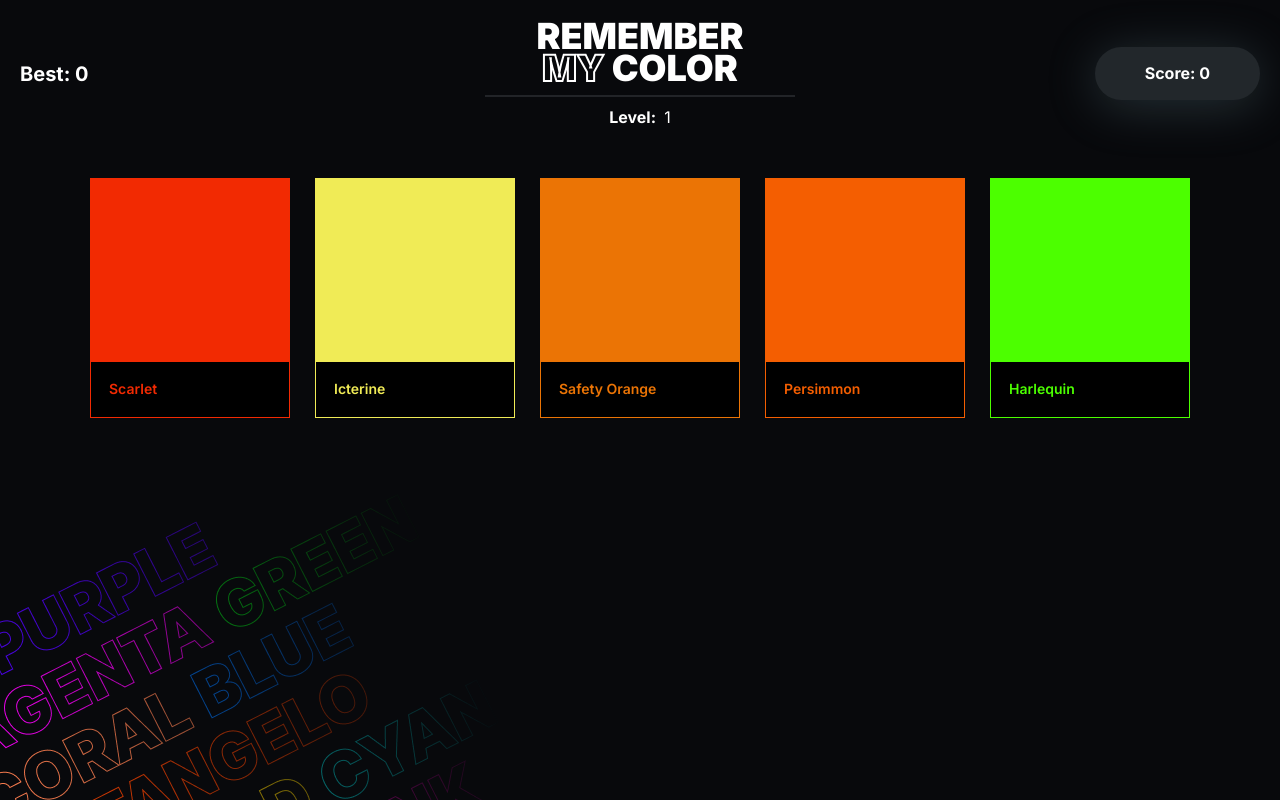
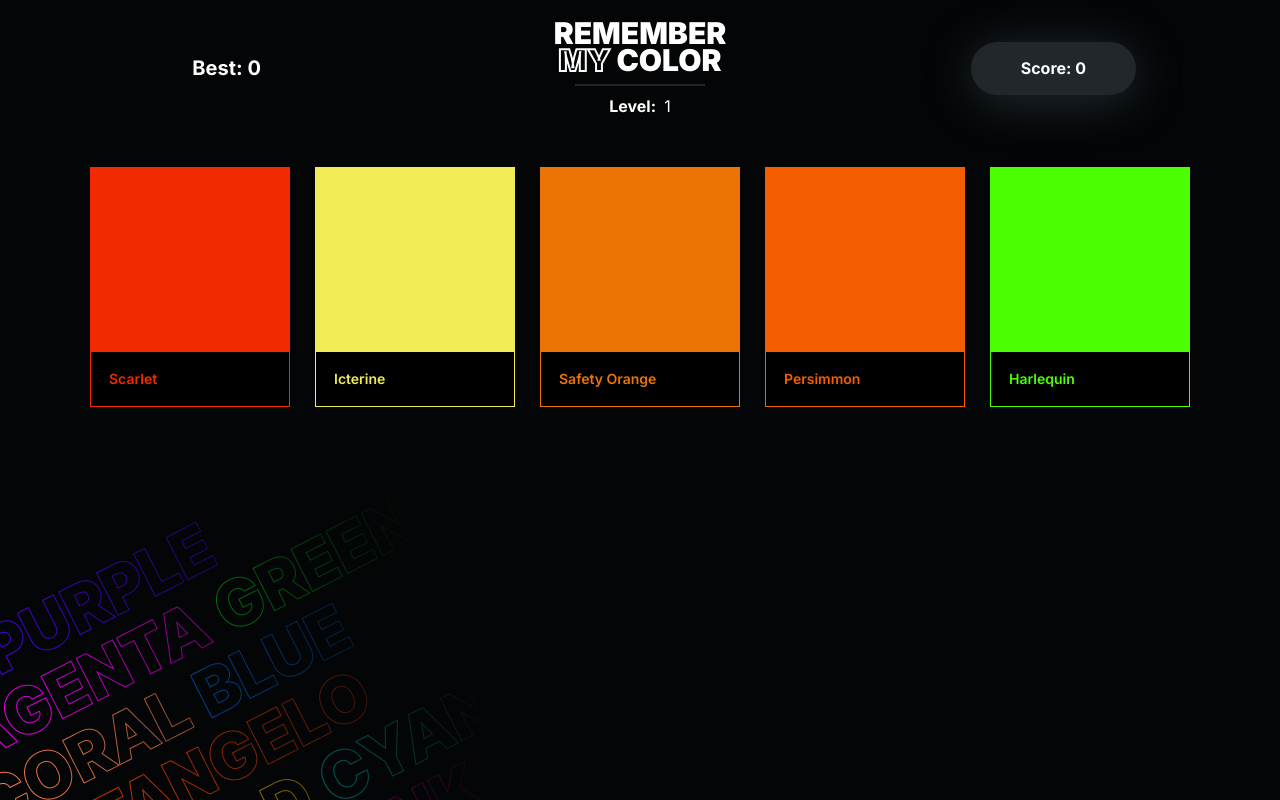
Before and after one commit to DarkWool/memory-game, a React (Vite) app: page / in a window 1280 px wide. Both pictures are taken after a click on the button "PLAY". Built offline with nearby package versions, Linux system fonts and the light colour scheme.

Commit message:
Update styles

```diff
--- a/src/index.css
+++ b/src/index.css
@@ -13,7 +13,8 @@
 }
 
 :root {
-  --accent-color: hsl(320, 78%, 52%);
+  --accent-color: hsl(320, 100%, 57%);
+  --background-color: hsl(225, 18%, 2%);
 }
 
 html {
@@ -22,6 +23,7 @@ html {
 }
 
 body {
+  position: relative;
   height: 100%;
   font-family: Inter, sans-serif;
   font-size: 1.6rem;
@@ -31,7 +33,7 @@ body {
   -moz-osx-font-smoothing: grayscale;
   -webkit-text-size-adjust: 100%;
   color: white;
-  background-color: hsl(225, 18%, 4%);
+  background-color: var(--background-color);
 }
 
 /* responsive images/videos */
@@ -79,6 +81,7 @@ p + p {
   position: absolute;
   bottom: 0;
   left: 0;
+  z-index: -1;
 }
 
 /* -------- Menu Screen -------- */
@@ -176,16 +179,12 @@ p + p {
   display: grid;
   grid-template-columns: repeat(3, 1fr);
   align-items: center;
-  justify-content: center;
+  justify-items: center;
   margin-bottom: 50px;
 }
 
 .game_header-middle {
   text-align: center;
-}
-
-.game_header-right {
-  justify-self: right;
 }
 
 .game_header-best {
@@ -194,7 +193,7 @@ p + p {
 }
 
 .game_header-title {
-  font-size: 3.6rem;
+  font-size: 3rem;
   font-weight: 900;
   text-transform: uppercase;
   line-height: 0.9;
@@ -251,10 +250,10 @@ p + p {
   max-width: 60ch;
   padding: 60px 45px;
   font-size: 1.4rem;
-  border: 1px solid hsl(188, 7%, 22%);
+  border: 1px solid hsl(222, 8%, 26%);
   border-radius: 15px;
   backdrop-filter: blur(40px);
-  background-color: hsla(206.7, 11.7%, 15.1%, 0.3);
+  background-color: hsla(0, 0%, 45.9%, 0.16);
   box-shadow: 0px 6px 88px hsla(214.3, 8.4%, 16.3%, 0.32);
 }
 
--- a/src/styles/Modal.css
+++ b/src/styles/Modal.css
@@ -4,7 +4,7 @@
   position: fixed;
   top: 0%;
   left: 0%;
-  background-color: hsla(0, 0%, 0%, 0.6);
+  background-color: hsla(0, 0%, 0%, 0.5);
   z-index: 19;
 }
 
```
